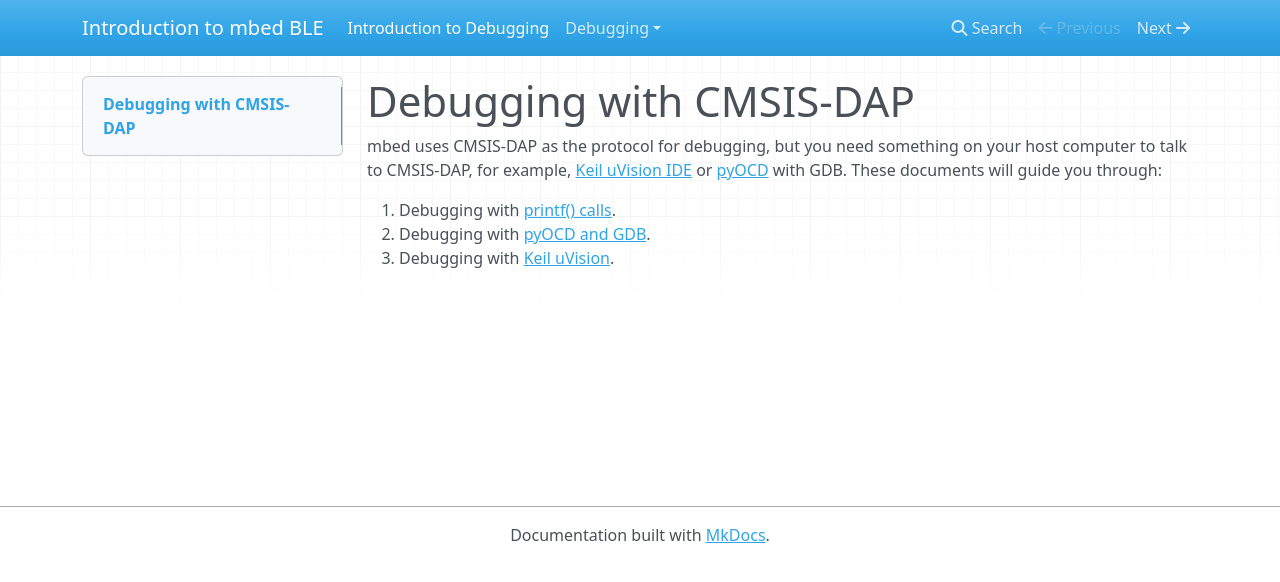
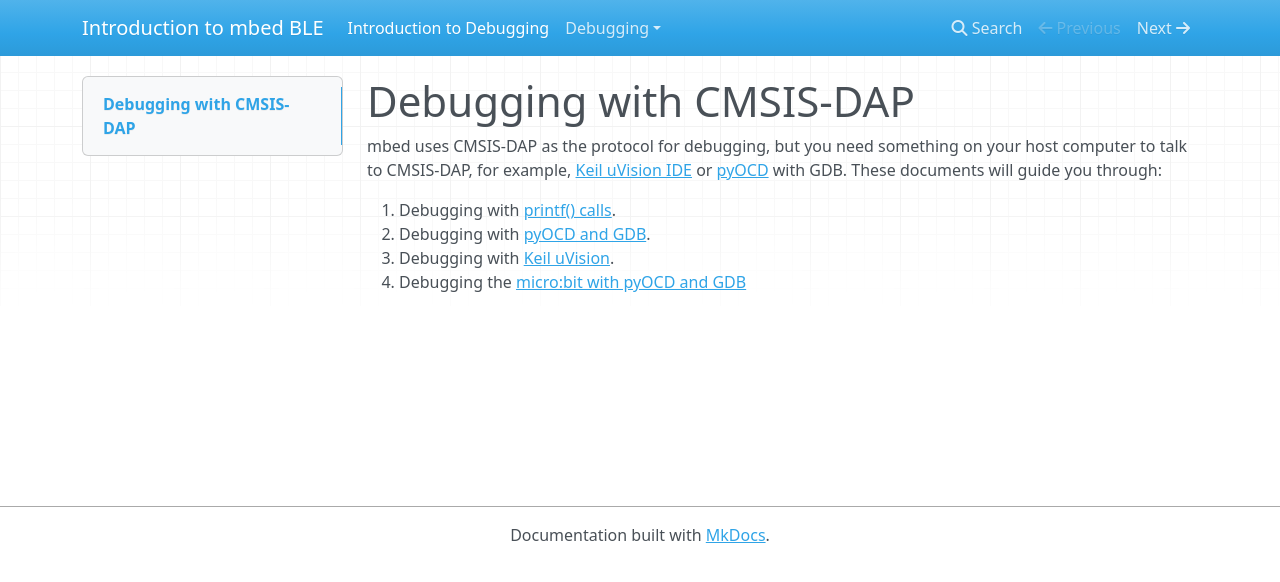
Before and after one commit to ARMmbed/Debugging-docs, an MkDocs documentation site: the page built from Docs/index.md, in a window 1280 px wide. Shown: the top 582 px of the page. Built offline with MkDocs 1.6.1, drawn with Linux system fonts in a browser that asks for light colours; nearby versions of some CDN libraries; old or Windows-style settings are respelled for this version of MkDocs.

Commit message:
Forgot to add to table of contents

```diff
--- a/Docs/index.md
+++ b/Docs/index.md
@@ -5,3 +5,4 @@ mbed uses CMSIS-DAP as the protocol for debugging, but you need something on you
 1. Debugging with [printf() calls](Debugging/printf.md).
 1. Debugging with [pyOCD and GDB](Debugging/pyOCD.md).
 1. Debugging with [Keil uVision](Debugging/Keil.md).
+1. Debugging the [micro:bit with pyOCD and GDB](Debugging/debugging_microbit.md)
```
